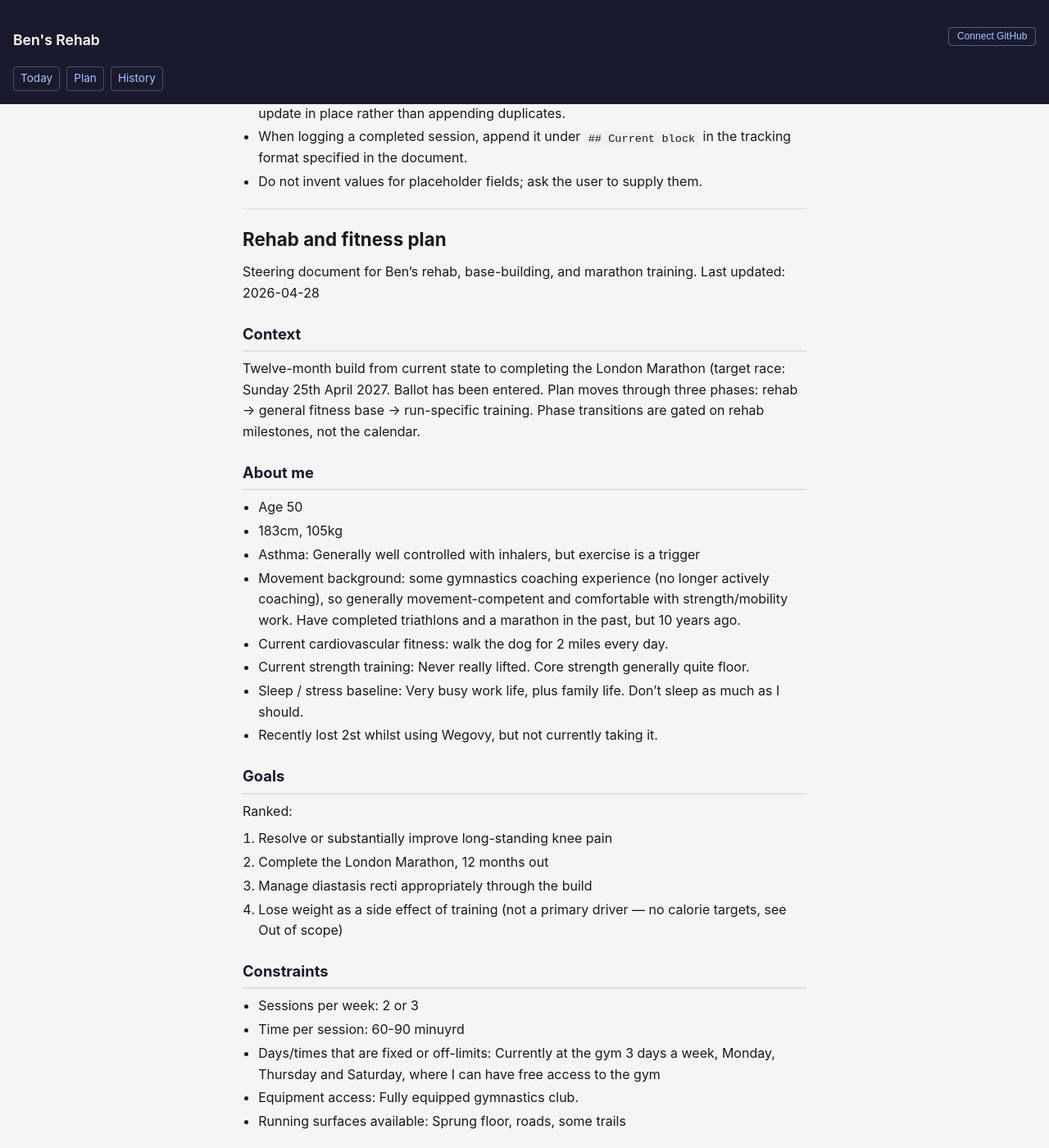
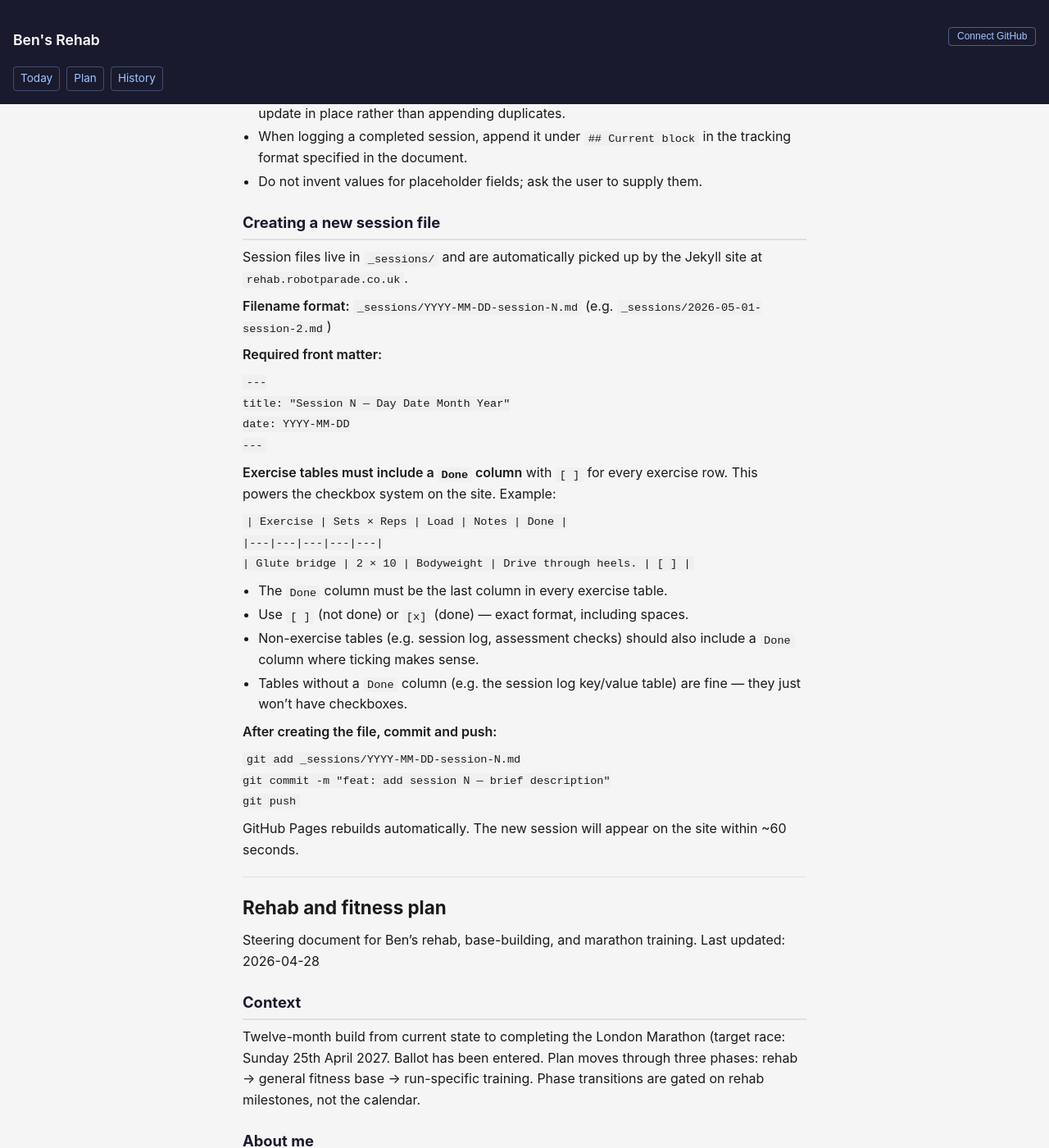
Before and after one commit to oharab/oharab.github.io, a Jekyll site: the page built from CLAUDE.md, in a window 1280 px wide and 1400 px high, scrolled down 704 px. Shown: the whole window at 82% size. Built offline with Jekyll 4.4.1, drawn with Linux system fonts in a browser that asks for light colours; our own code applies the rules of GitHub Pages for plain Markdown files.

Commit message:
docs: add session file creation guide to CLAUDE.md

````diff
--- a/CLAUDE.md
+++ b/CLAUDE.md
@@ -19,6 +19,42 @@ This is not a software project. It is a personal rehab and marathon training pla
 - Fill `<!-- placeholder -->` fields when the user provides the missing information — update in place rather than appending duplicates.
 - When logging a completed session, append it under `## Current block` in the tracking format specified in the document.
 - Do not invent values for placeholder fields; ask the user to supply them.
+
+## Creating a new session file
+
+Session files live in `_sessions/` and are automatically picked up by the Jekyll site at `rehab.robotparade.co.uk`.
+
+**Filename format:** `_sessions/YYYY-MM-DD-session-N.md` (e.g. `_sessions/2026-05-01-session-2.md`)
+
+**Required front matter:**
+```yaml
+---
+title: "Session N — Day Date Month Year"
+date: YYYY-MM-DD
+---
+```
+
+**Exercise tables must include a `Done` column** with `[ ]` for every exercise row. This powers the checkbox system on the site. Example:
+
+```markdown
+| Exercise | Sets × Reps | Load | Notes | Done |
+|---|---|---|---|---|
+| Glute bridge | 2 × 10 | Bodyweight | Drive through heels. | [ ] |
+```
+
+- The `Done` column must be the last column in every exercise table.
+- Use `[ ]` (not done) or `[x]` (done) — exact format, including spaces.
+- Non-exercise tables (e.g. session log, assessment checks) should also include a `Done` column where ticking makes sense.
+- Tables without a `Done` column (e.g. the session log key/value table) are fine — they just won't have checkboxes.
+
+**After creating the file, commit and push:**
+```
+git add _sessions/YYYY-MM-DD-session-N.md
+git commit -m "feat: add session N — brief description"
+git push
+```
+
+GitHub Pages rebuilds automatically. The new session will appear on the site within ~60 seconds.
 
 ---
 
````
